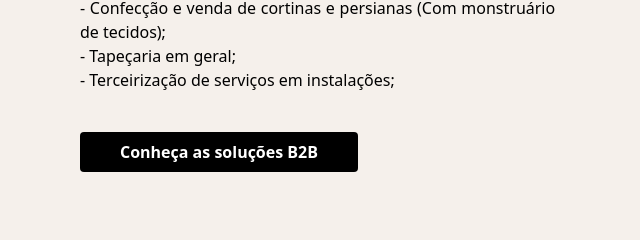
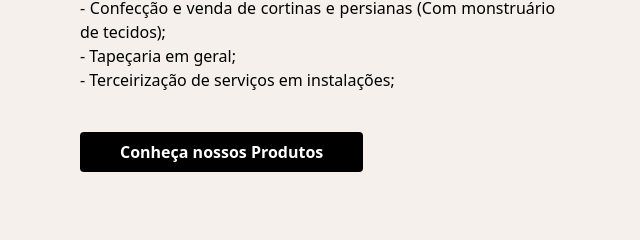
Before and after one commit to chavuskaorg/site-rufino-decoracoes, a website: page index.html in a window 1280 px wide. Shown: the part 1010-1250 px from the top of the page, 0-640 px from the left. Drawn offline with nearby package versions, Linux system fonts and the light colour scheme.

Commit message:
botao home

```diff
--- a/index.html
+++ b/index.html
@@ -50,8 +50,8 @@
                 - Tapeçaria em geral;
                 - Terceirização de serviços em instalações;
             </h3>
-            <button onclick="window.location.href='/pages/para-seu-negocio'" class="bg-black text-white px-10 py-2 rounded font-bold transition hover:bg-stone-700">
-              Conheça as soluções B2B
+            <button onclick="window.location.href='/produtos.html'" class="bg-black text-white px-10 py-2 rounded font-bold transition hover:bg-stone-700">
+              Conheça nossos Produtos
             </button>
           </div>
           <!-- Imagem -->
```
Also changed, not shown: css/output.css.
